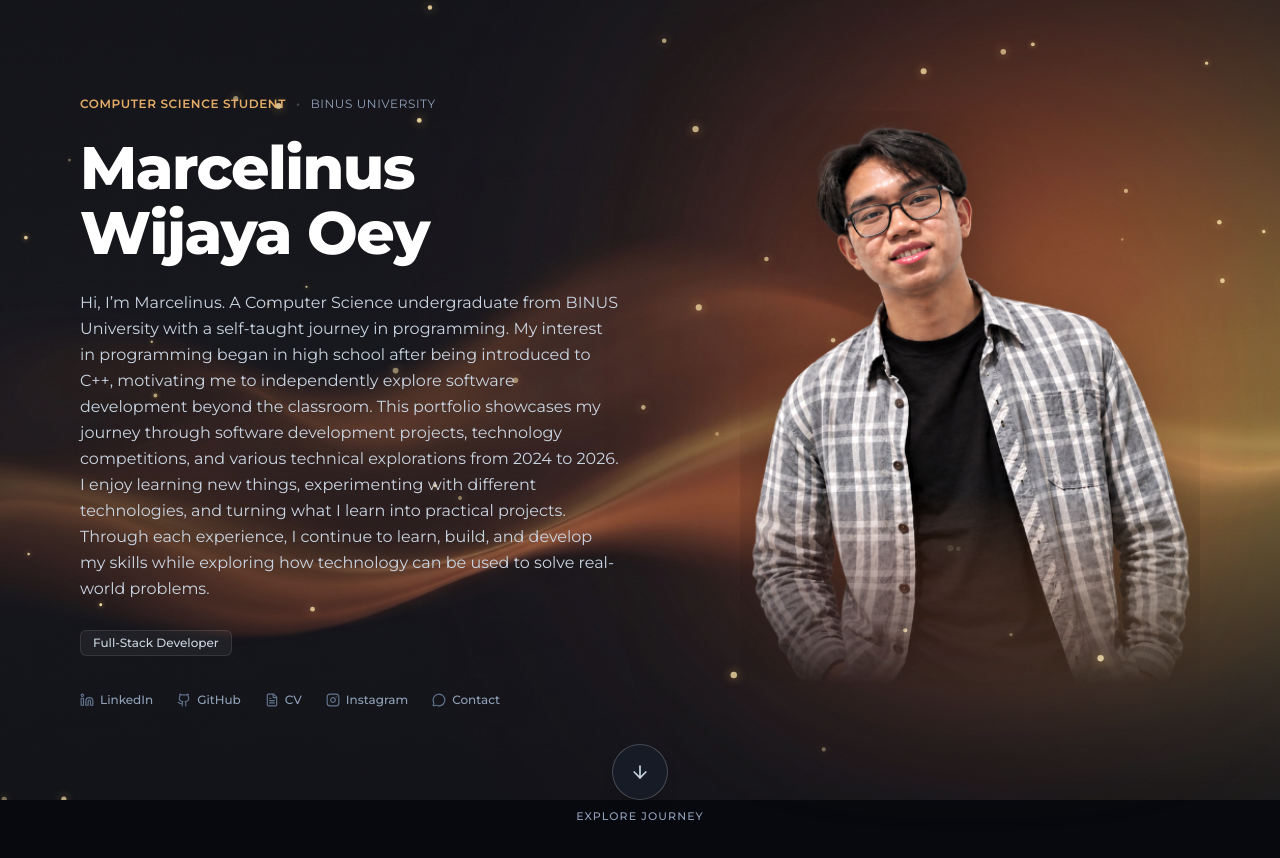
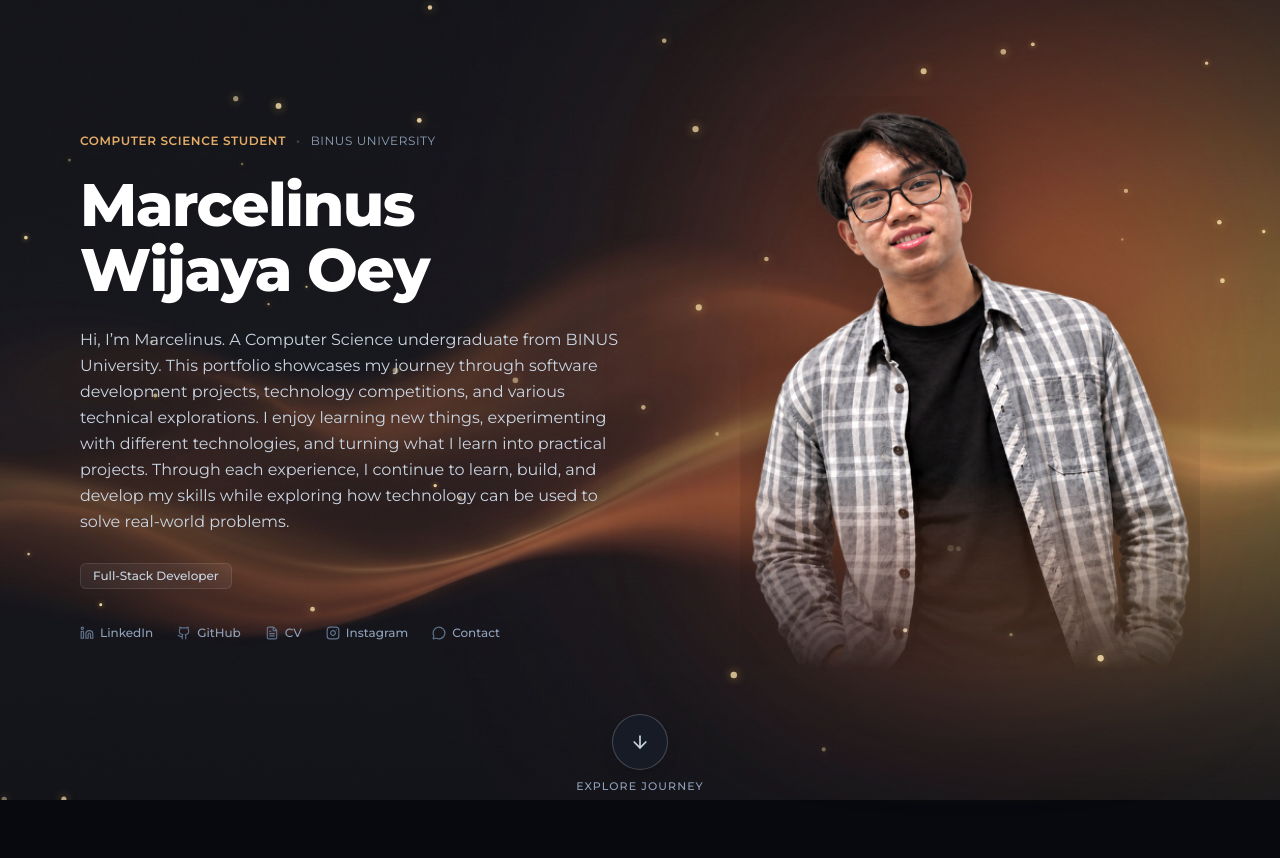
Before and after one commit to MarcelinuZz/Portofolio, a React (Vite) app: page / in a window 1280 px wide. Shown: the top 858 px of the page. Built offline with nearby package versions, Linux system fonts and the light colour scheme.

Commit message:
update about us word

```diff
--- a/src/data/profile.js
+++ b/src/data/profile.js
@@ -6,7 +6,7 @@ export const profileData = {
   badge: 'MARCE(LINUS) / PERSONAL PORTFOLIO',
   subtitle: 'Computer Science Student',
   sectionTitle: 'About Me',
-  bio: `Hi, I’m Marcelinus. A Computer Science undergraduate from BINUS University with a self-taught journey in programming. My interest in programming began in high school after being introduced to C++, motivating me to independently explore software development beyond the classroom. This portfolio showcases my journey through software development projects, technology competitions, and various technical explorations from 2024 to 2026. I enjoy learning new things, experimenting with different technologies, and turning what I learn into practical projects. Through each experience, I continue to learn, build, and develop my skills while exploring how technology can be used to solve real-world problems.`,
+  bio: `Hi, I’m Marcelinus. A Computer Science undergraduate from BINUS University. This portfolio showcases my journey through software development projects, technology competitions, and various technical explorations. I enjoy learning new things, experimenting with different technologies, and turning what I learn into practical projects. Through each experience, I continue to learn, build, and develop my skills while exploring how technology can be used to solve real-world problems.`,
   university: 'BINUS University',
   timeframe: '2024 to 2026',
   coreFocus: ['Full-Stack Developer']
```
